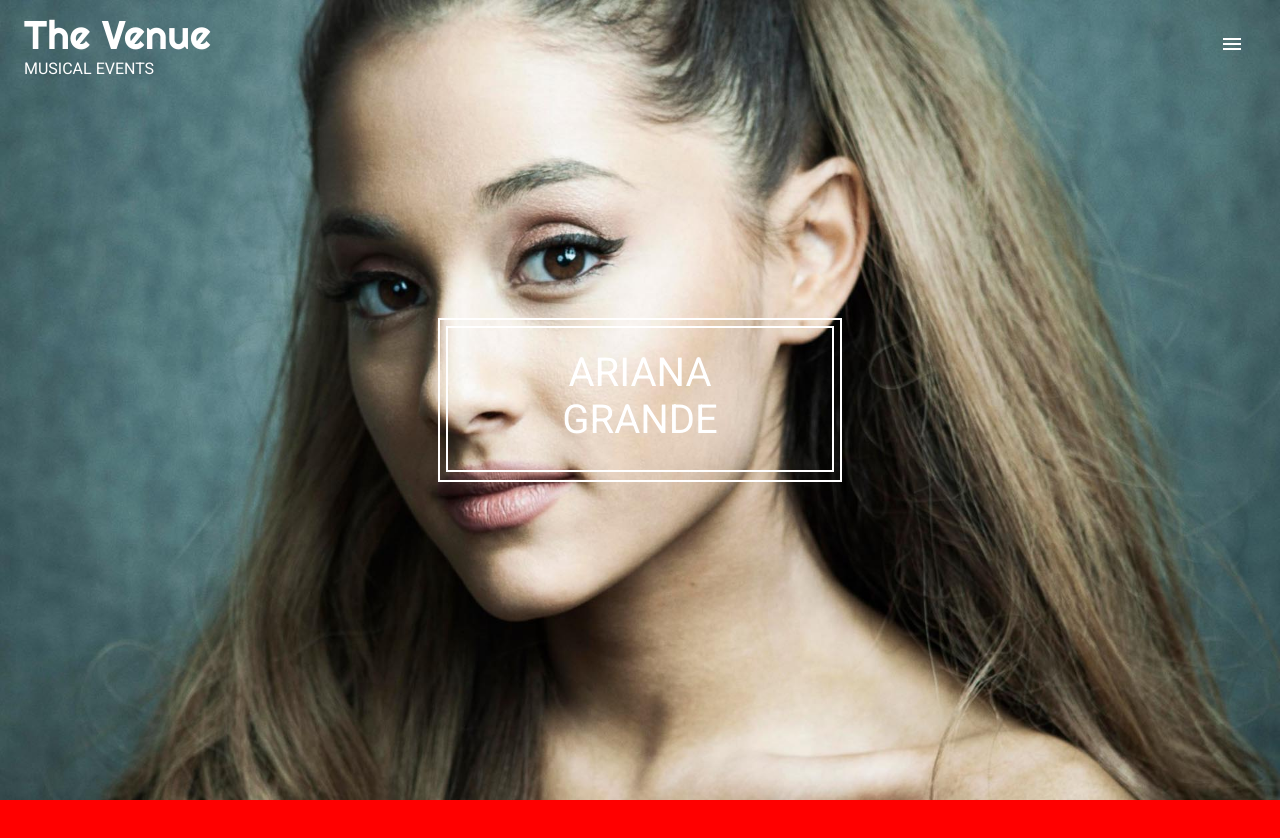
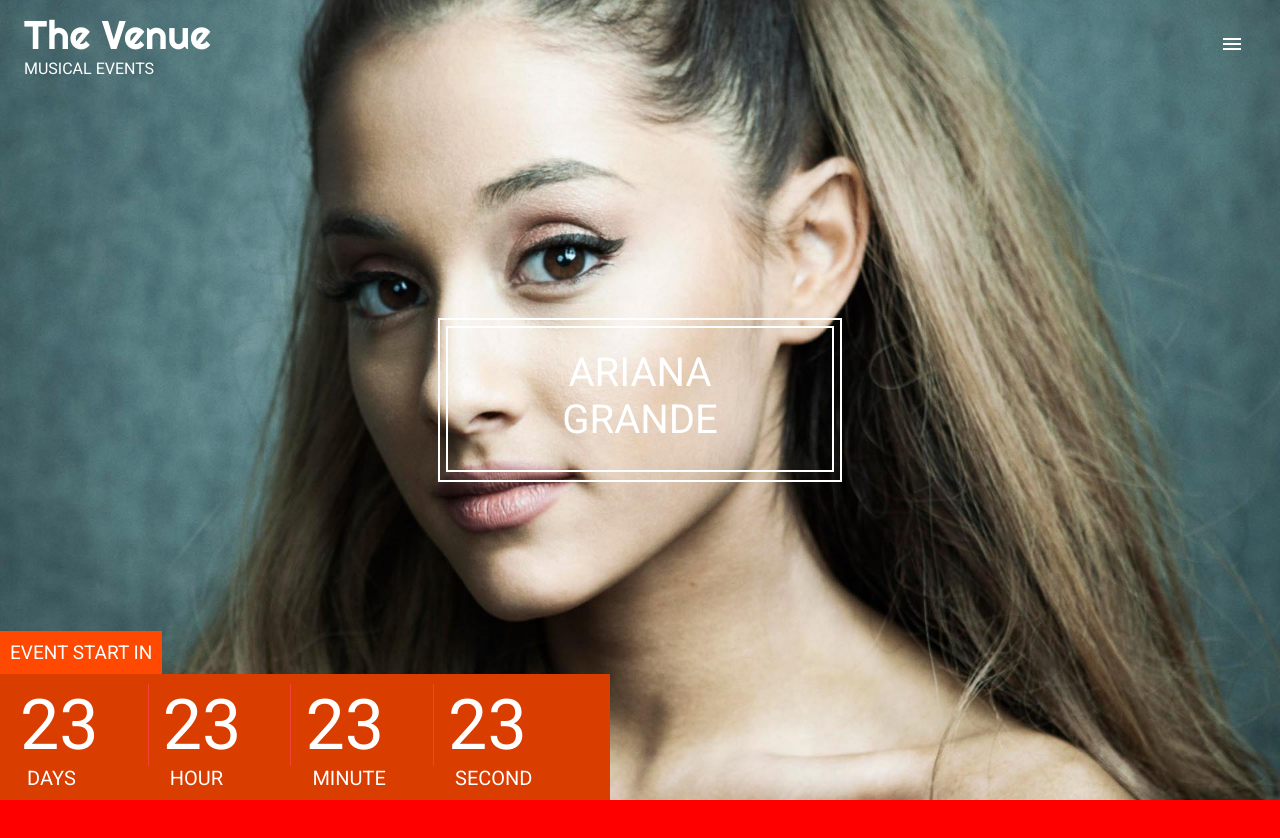
Before and after one commit to mindziukasss/react_spa, a React (Create React App) app: page / in a window 1280 px wide. Shown: the top 838 px of the page. Built offline with nearby package versions, Linux system fonts and the light colour scheme.

Commit message:
Add time until show with slide

```diff
--- a/src/components/featured/Featured.js
+++ b/src/components/featured/Featured.js
@@ -1,5 +1,6 @@
 import React from 'react';
 import Carrousel from './Carrousel';
+import TimeUntil from './TimeUntil';
 
 const Featured = () => {
     return (
@@ -11,6 +12,7 @@
                 </div>
 
             </div>
+            <TimeUntil/>
 
         </div>
     );
--- /dev/null
+++ b/src/components/featured/TimeUntil.js
@@ -0,0 +1,56 @@
+import React, {Component} from 'react';
+import Slide from 'react-reveal/Slide';
+
+class TimeUntil extends Component {
+
+    state = {}
+
+    render() {
+        return (
+
+            <Slide left delay={1000}>
+                <div className={"countdown_wrapper"}>
+                    <div className={"countdown_top"}>
+                        Event start in
+                    </div>
+                    <div className={"countdown_bottom"}>
+                        <div className={"countdown_item"}>
+                            <div className={'countdown_time'}>
+                                23
+                            </div>
+                            <div className={"countdown_tag"}>
+                                Days
+                            </div>
+                        </div>
+                        <div className={"countdown_item"}>
+                            <div className={'countdown_time'}>
+                                23
+                            </div>
+                            <div className={"countdown_tag"}>
+                                Hour
+                            </div>
+                        </div>
+                        <div className={"countdown_item"}>
+                            <div className={'countdown_time'}>
+                                23
+                            </div>
+                            <div className={"countdown_tag"}>
+                                Minute
+                            </div>
+                        </div>
+                        <div className={"countdown_item"}>
+                            <div className={'countdown_time'}>
+                                23
+                            </div>
+                            <div className={"countdown_tag"}>
+                                Second
+                            </div>
+                        </div>
+                    </div>
+                </div>
+            </Slide>
+        );
+    }
+}
+
+export default TimeUntil;
```
